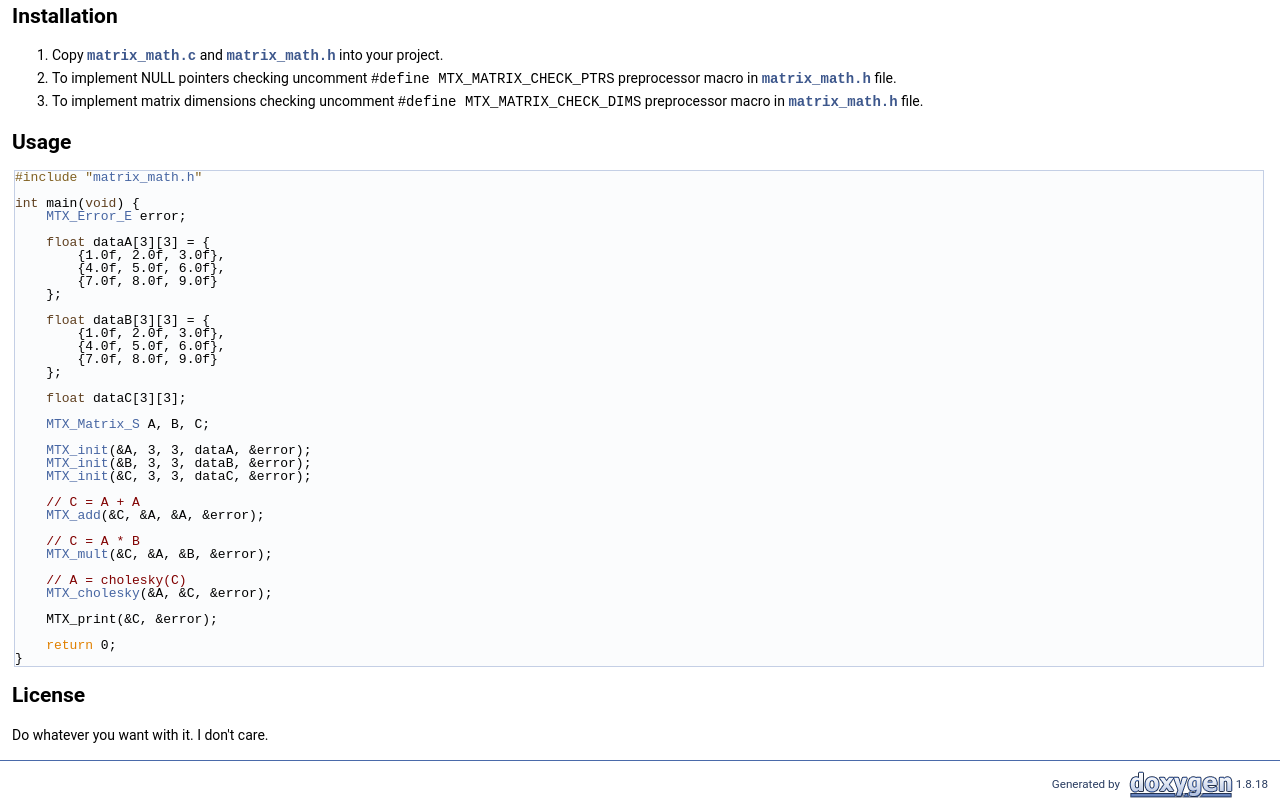
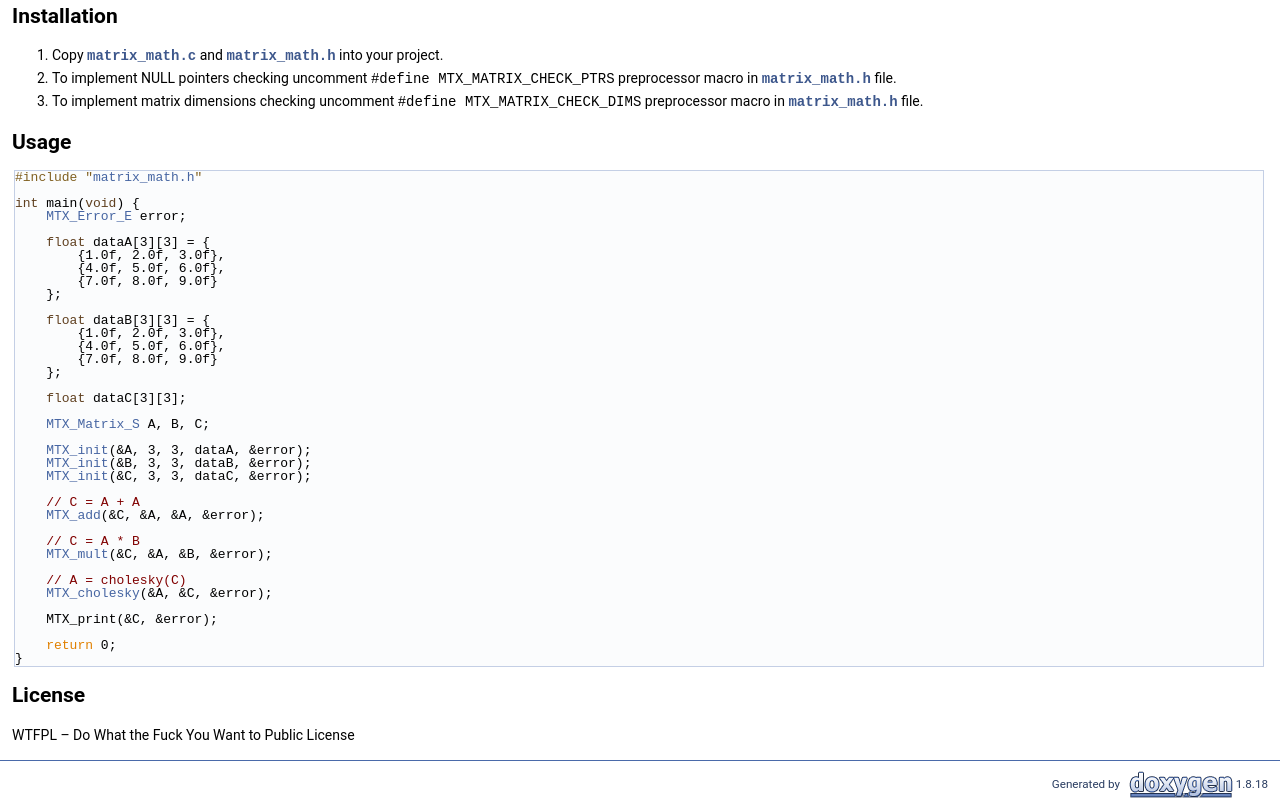
Before and after one commit to IvanVnucec/c_matrix_library, a plain HTML site: page index.html in a window 1280 px wide. Shown: the part 1104-1904 px from the top of the page. Drawn offline with Linux system fonts and the light colour scheme.

Commit message:
deploy: c4896ea8ea3b186252de6a361a4532785c815af8

```diff
--- a/index.html
+++ b/index.html
@@ -149,7 +149,7 @@ Usage</h2>
 <div class="line">}</div>
 </div><!-- fragment --><h2><a class="anchor" id="autotoc_md6"></a>
 License</h2>
-<p>Do whatever you want with it. I don't care. </p>
+<p>WTFPL – Do What the Fuck You Want to Public License </p>
 </div></div><!-- PageDoc -->
 </div><!-- contents -->
 <div class="ttc" id="amatrix__math_8h_html_a336e5554a8511665fbe82939fdb8a75d"><div class="ttname"><a href="matrix__math_8h.html#a336e5554a8511665fbe82939fdb8a75d">MTX_Error_E</a></div><div class="ttdeci">enum MTX_Error_ENUM MTX_Error_E</div><div class="ttdoc">Matrix error enum typedef.</div><div class="ttdef"><b>Definition:</b> <a href="matrix__math_8h_source.html#l00001">matrix_math.h:108</a></div></div>
```
